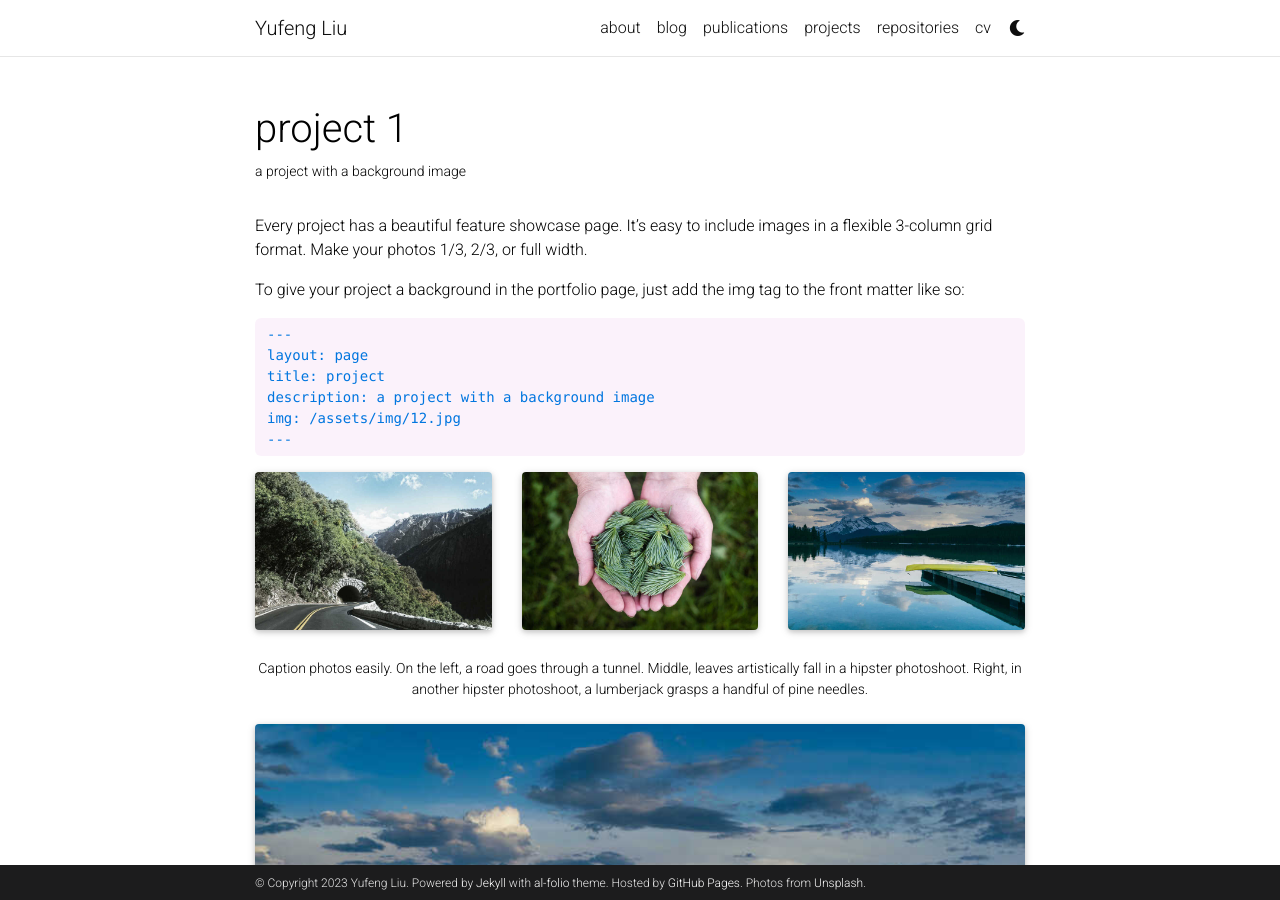
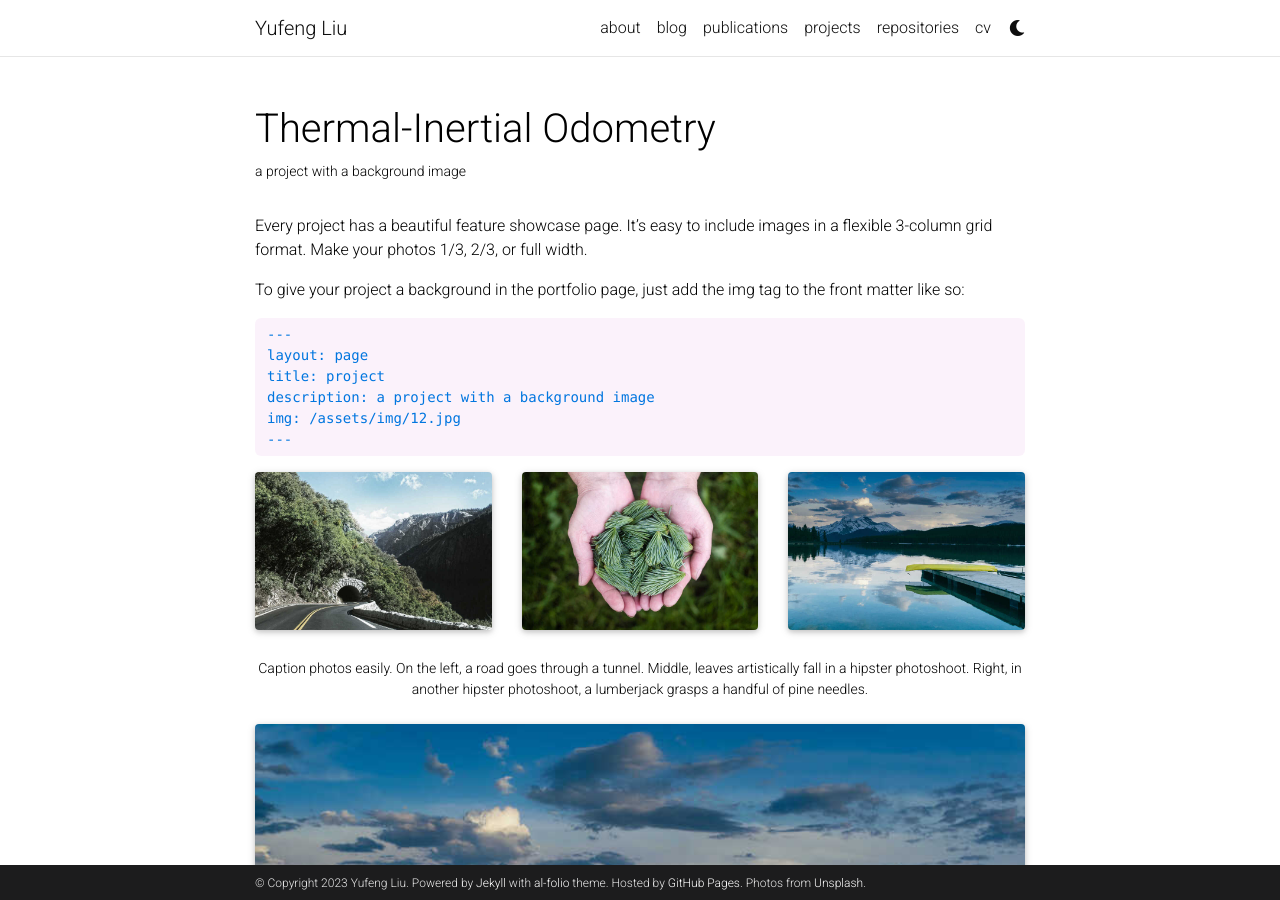
Before and after one commit to raymond-lau-lyf/raymond-lau-lyf.github.io, a Jekyll site: the page built from _projects/1_project.md, in a window 1280 px wide and 900 px high. Built offline with Jekyll 4.4.1, drawn with Linux system fonts in a browser that asks for light colours; full-size pictures stand in for the smaller copies a plugin makes; comment, search, counter and statistics services are not loaded; a style sheet for code colours, icons or effects is not loaded.

```diff
--- a/_projects/1_project.md
+++ b/_projects/1_project.md
@@ -1,8 +1,8 @@
 ---
 layout: page
-title: project 1
+title:  Thermal-Inertial Odometry
 description: a project with a background image
-img: assets/img/12.jpg
+img: assets/img/ETIOtest.gif
 importance: 1
 category: work
 ---
```
Also changed, not shown: _pages/projects.md (+1 -1 lines), 1 other file.
